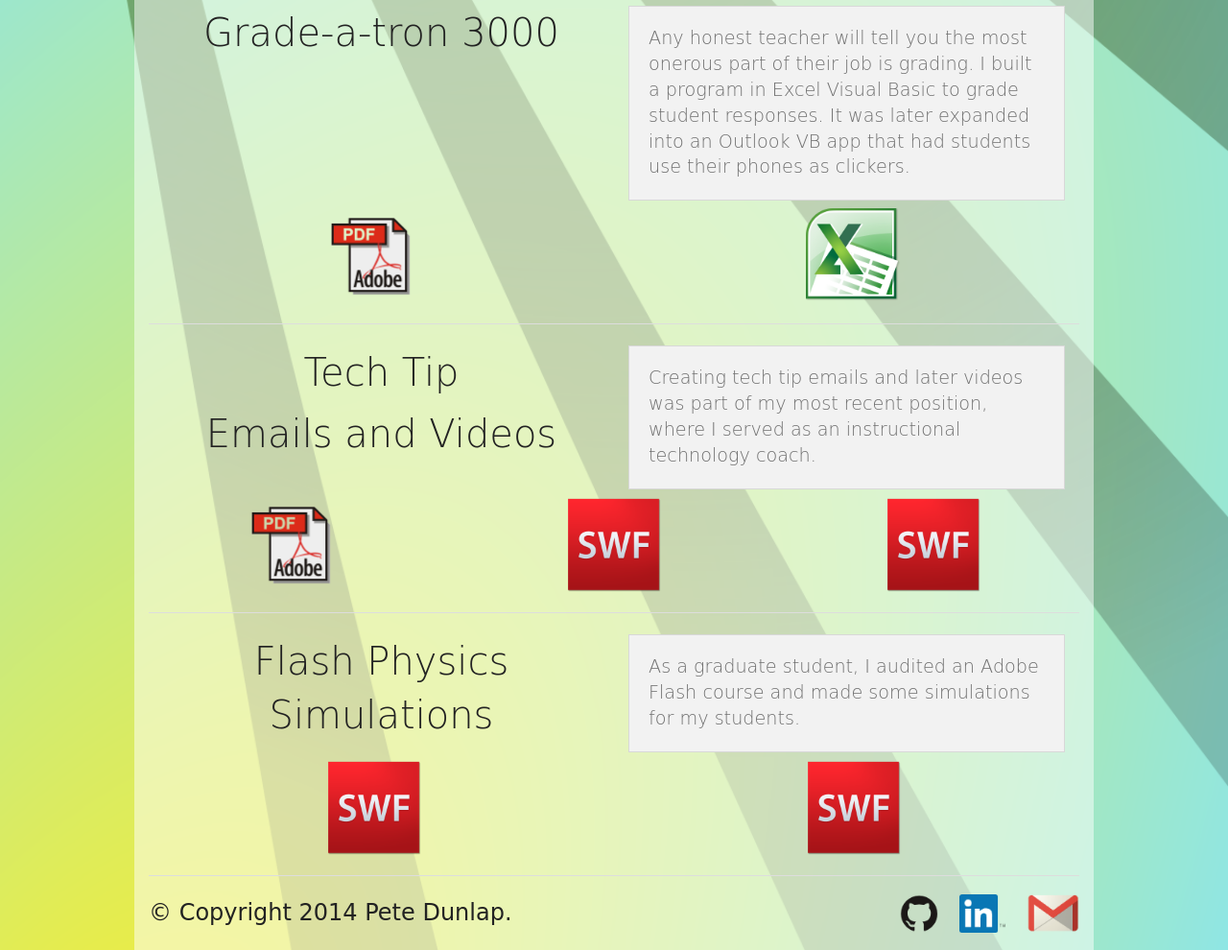
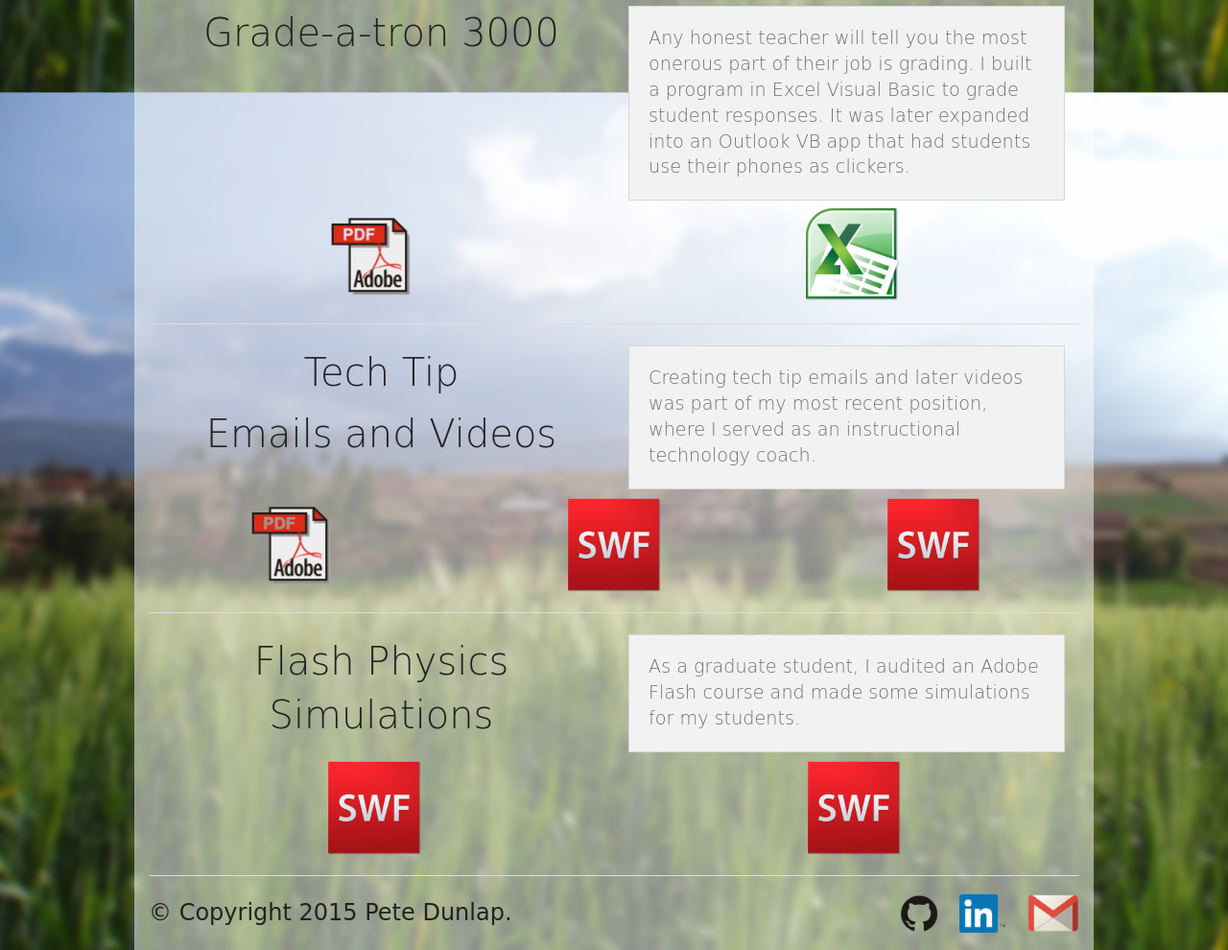
Before and after one commit to peoplespete/pete_dunlap, a plain HTML site: page digital_droppings.html in a window 1280 px wide. Shown: the part 863-1853 px from the top of the page at 96% size. Drawn offline with Linux system fonts and the light colour scheme; a web font is replaced by a local one.

Commit message:
looking better thanks to my lovely wife's suggestions

```diff
--- a/digital_droppings.html
+++ b/digital_droppings.html
@@ -12,7 +12,7 @@
   <script src="javascripts/vendor/analytics.js"></script>
 </head>
 <body>
-  <div class="style2">
+  <div class="style1">
     <header class="hidden">
       <nav>
         <div id="navigation" class="row">
@@ -101,7 +101,7 @@
         <hr>
         <div class="row">
           <div class="large-6 columns">
-            <p>© Copyright 2014 Pete Dunlap.</p>
+            <p>© Copyright 2015 Pete Dunlap.</p>
           </div>
           <div class="large-6 small-12 columns">
             <ul id="externals" class="inline-list right">
--- a/stylesheets/app.css
+++ b/stylesheets/app.css
@@ -68,11 +68,12 @@ body footer p {
   -o-background-size: cover;
   background-size: cover;
 }
-.style2 {
+/*.style2 {
   background: url('../images/digital_droppings_background.png');
   background-size: cover;
   background-repeat: no-repeat;
 }
+*/
 #my_digital_droppings {
   text-align: center;
   margin-bottom: 30px;
```
Also changed, not shown: index.html (+1 -1 lines).
